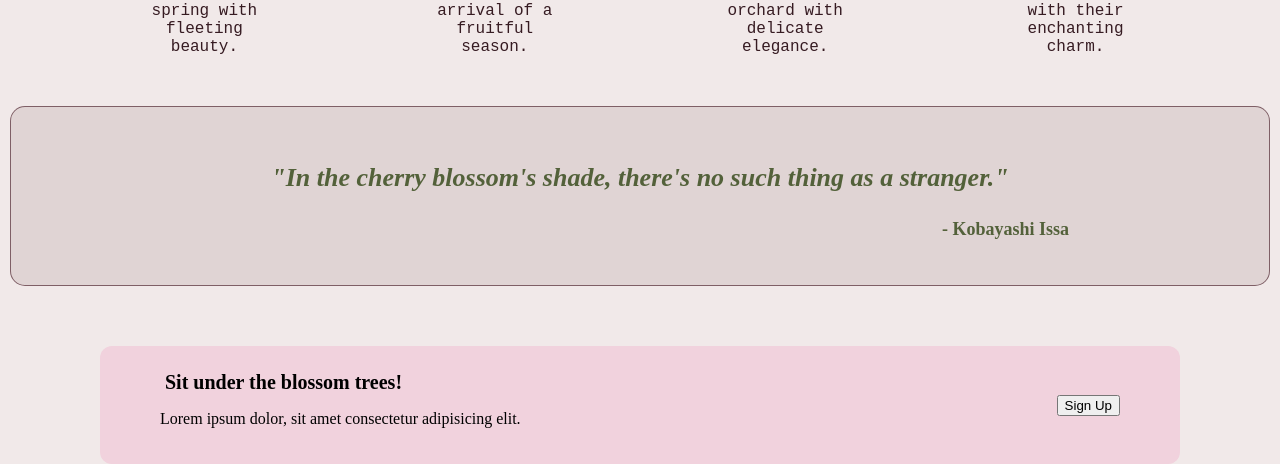
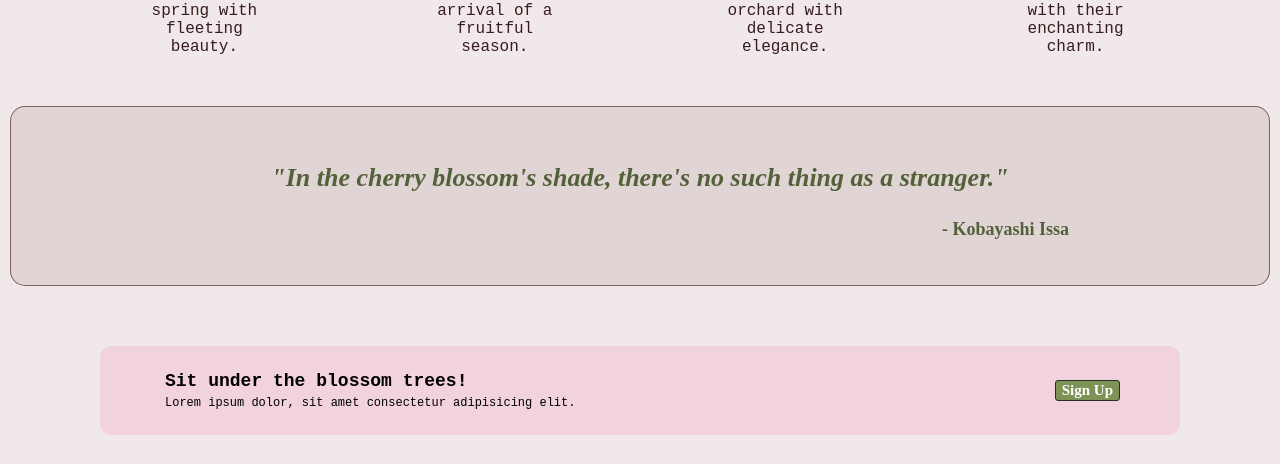
Before and after one commit to ajlfree/Landing-Page, a plain HTML site: page index.html in a window 1280 px wide. Shown: the part 634-1098 px from the top of the page. After the commit the page ends 1069 px from the top, so only its background shows below. Drawn offline with Linux system fonts and the light colour scheme.

Commit message:
Add styling and stop 'sign up' button shrinking when window is resized

```diff
--- a/styles.css
+++ b/styles.css
@@ -199,13 +199,28 @@ h3 {
 }
 
 .big {
-    font-size: 20px;
+    font-size: 18px;
     font-weight: bold;
     margin: 5px;
+    font-family: monospace, "Times New Roman", sans-serif;
 }
 
+.little {
+    margin: 5px;
+    font-family: monospace, "Times New Roman", sans-serif;
+    font-size: 12px;
+}
 .one {
     align-self: center;
+    font-size: 15px;
+    background-color:  #7d9255;
+    border: none;
+    font-family: "Times New Roman", sans-serif;
+    border-radius: 3px;
+    color: white;
+    font-weight: bold;
+    border: rgb(44, 42, 42) solid 1px;
+    flex-shrink: 0;
 
 }
 /*This is for the footer*/
```
